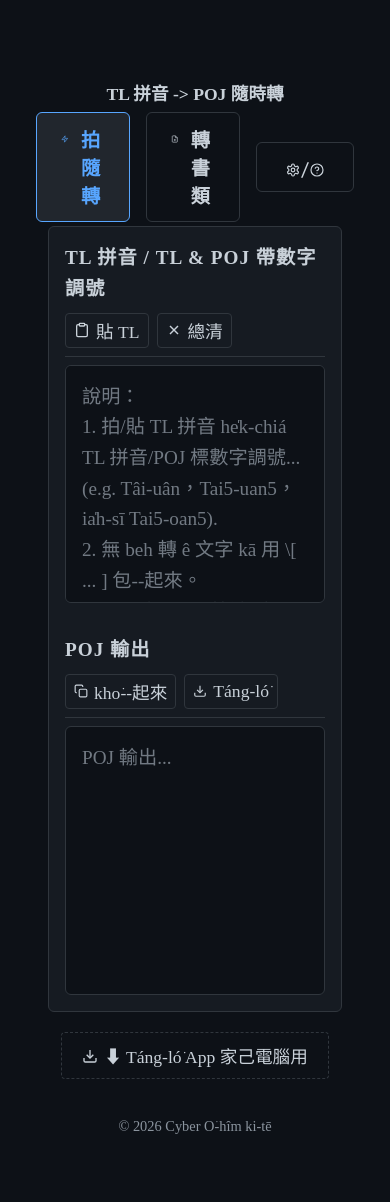
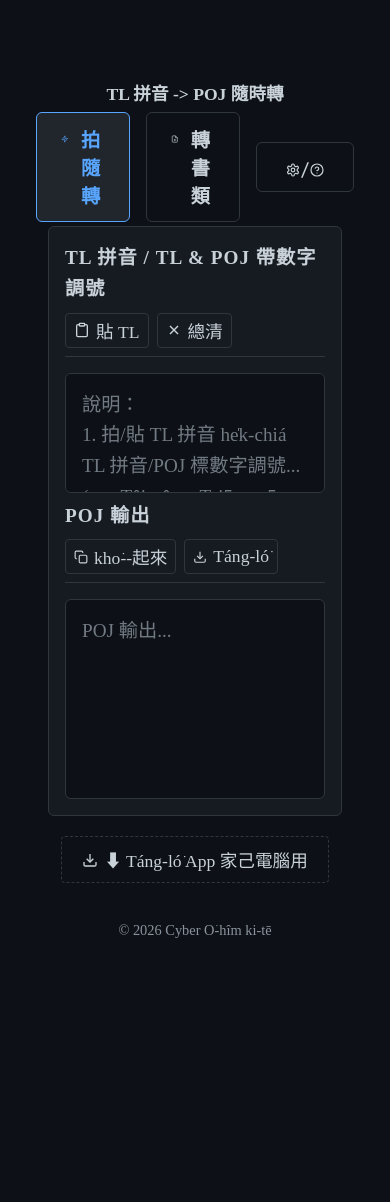
Before and after one commit to CyberOoHim/CyberOoHim.github.io, a Jekyll site: the page built from pages/tl_poj_converter.html, in a window 390 px wide. Built offline with Jekyll 4.4.1, drawn with Linux system fonts in a browser that asks for light colours; some web fonts are replaced; after the commit the page ends 1006 px from its top, so only the background shows below that.

Commit message:
UI: adjust text box heights

```diff
--- a/pages/tl_poj_converter.html
+++ b/pages/tl_poj_converter.html
@@ -49,9 +49,9 @@ note: 1. enhance POJ text Preservation
             padding: 0;
         }
 
-        html,
-        body {
+        html, body {
             height: 100%;
+            min-height: 100vh;
         }
 
         body {
@@ -137,50 +137,44 @@ note: 1. enhance POJ text Preservation
             gap: 0 var(--spacing-md);
             flex: 1;
             min-height: 0;
-        }
-
-        .text-area-container {
-            display: contents;
-        }
-
-        .text-area-container:nth-child(1) .toolbar {
-            grid-column: 1;
-            grid-row: 1;
-        }
-
-        .text-area-container:nth-child(1) textarea {
-            grid-column: 1;
-            grid-row: 2;
-        }
-
-        .text-area-container:nth-child(2) .toolbar {
-            grid-column: 2;
-            grid-row: 1;
-        }
-
-        .text-area-container:nth-child(2) textarea {
-            grid-column: 2;
-            grid-row: 2;
-        }
+            height: 100%;
+        }
+
+        .toolbar-left { grid-column: 1; grid-row: 1; }
+        .textarea-left { grid-column: 1; grid-row: 2; }
+        .toolbar-right { grid-column: 2; grid-row: 1; }
+        .textarea-right { grid-column: 2; grid-row: 2; }
 
         @media (max-width: 768px) {
             .split-view {
-                display: flex;
-                flex-direction: column;
-                gap: var(--spacing-md);
+                grid-template-columns: 1fr;
+                grid-template-rows: auto 1fr auto 1fr;
+                gap: var(--spacing-xs);
                 height: auto;
-            }
-
-            .text-area-container {
-                display: flex;
-                flex-direction: column;
-                height: 40vh;
-                min-height: 250px;
-            }
+                flex: none;
+            }
+            .toolbar-left { grid-column: 1; grid-row: 1; }
+            .textarea-left { grid-column: 1; grid-row: 2; height: 40vh; min-height: 200px; }
+            .toolbar-right { grid-column: 1; grid-row: 3; }
+            .textarea-right { grid-column: 1; grid-row: 4; height: 40vh; min-height: 200px; }
         }
 
         /* Handset Vertical Optimization */
         @media (max-width: 480px) {
+            .split-view {
+                grid-template-rows: auto auto auto 1fr;
+                height: 100%;
+                flex: 1;
+            }
+            .textarea-left {
+                height: 120px;
+                min-height: 120px;
+            }
+            .textarea-right {
+                height: 100%;
+                min-height: 200px;
+            }
+
             body {
                 padding: var(--spacing-sm);
                 /* Reduce body padding */
@@ -271,6 +265,7 @@ note: 1. enhance POJ text Preservation
             line-height: 1.6;
             outline: none;
             width: 100%;
+            height: 100%;
             color: var(--text-primary);
             box-sizing: border-box;
             min-height: 200px;
@@ -581,8 +576,7 @@ note: 1. enhance POJ text Preservation
         <!-- Real-time Panel -->
         <div id="panel-realtime" class="panel active">
             <div class="split-view">
-                <div class="text-area-container">
-                    <div class="toolbar">
+                <div class="toolbar toolbar-left">
                     <label for="rt-input" id="ui-label-input"></label>
                     <div style="display: flex; gap: 0.5rem; align-items: center;">
                         <button class="tool-btn" onclick="pasteFromClipboard('rt-input')">
@@ -604,10 +598,8 @@ note: 1. enhance POJ text Preservation
                         </button>
                     </div>
                 </div>
-                    <textarea id="rt-input" placeholder="" spellcheck="false"></textarea>
-                </div>
-                <div class="text-area-container">
-                    <div class="toolbar">
+
+                <div class="toolbar toolbar-right">
                     <label for="rt-output" id="ui-label-output"></label>
                     <div style="display: flex; gap: 0.5rem;">
                         <button class="tool-btn" onclick="copyToClipboard('rt-output', 'ui-btn-copy-rt')">
@@ -629,8 +621,9 @@ note: 1. enhance POJ text Preservation
                         </button>
                     </div>
                 </div>
-                    <textarea id="rt-output" readonly placeholder="" spellcheck="false"></textarea>
-                </div>
+
+                <textarea id="rt-input" class="textarea-left" placeholder="" spellcheck="false"></textarea>
+                <textarea id="rt-output" class="textarea-right" readonly placeholder="" spellcheck="false"></textarea>
             </div>
         </div>
 
```
Also changed, not shown: other parts of pages/tl_poj_converter.html (+2 -2 lines). Lines whose indentation alone changed are shown as unchanged.
